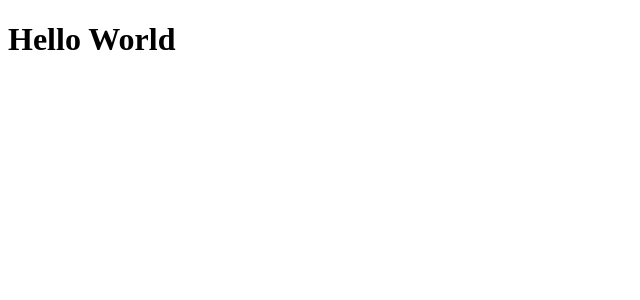
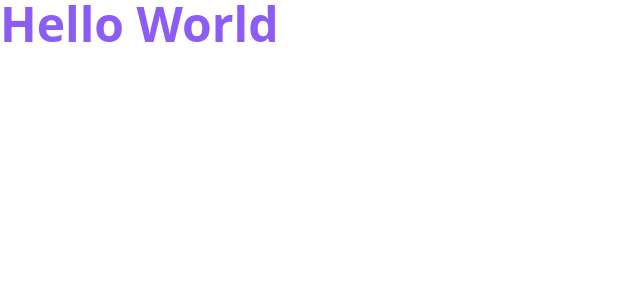
Before and after one commit to ovtfernandes/ignite-lab-design-system, a React (Vite) app: page / in a window 1280 px wide. Shown: the top 300 px of the page, without its empty margins (0-640 px from the left). Built offline with nearby package versions, Linux system fonts and the light colour scheme.

Commit message:
Adds tailwind dependencies

```diff
--- a/package.json
+++ b/package.json
@@ -16,6 +16,9 @@
     "@types/react": "^18.0.17",
     "@types/react-dom": "^18.0.6",
     "@vitejs/plugin-react": "^2.1.0",
+    "autoprefixer": "^10.4.12",
+    "postcss": "^8.4.18",
+    "tailwindcss": "^3.1.8",
     "typescript": "^4.6.4",
     "vite": "^3.1.0"
   }
--- /dev/null
+++ b/postcss.config.cjs
@@ -0,0 +1,6 @@
+module.exports = {
+  plugins: {
+    tailwindcss: {},
+    autoprefixer: {},
+  },
+}
--- a/src/App.tsx
+++ b/src/App.tsx
@@ -1,5 +1,7 @@
+import './styles/global.css';
+
 export function App() {
   return (
-    <h1>Hello World</h1>
+    <h1 className="font-bold text-5xl text-violet-500">Hello World</h1>
   );
 };
--- /dev/null
+++ b/src/styles/global.css
@@ -0,0 +1,3 @@
+@tailwind base;
+@tailwind utilities;
+@tailwind components;
--- /dev/null
+++ b/tailwind.config.cjs
@@ -0,0 +1,10 @@
+/** @type {import('tailwindcss').Config} */
+module.exports = {
+  content: [
+    './src/**/*.tsx',
+  ],
+  theme: {
+    extend: {},
+  },
+  plugins: [],
+};
```
Also changed, not shown: 1 other file (tests, documents, lock files or other folders).
